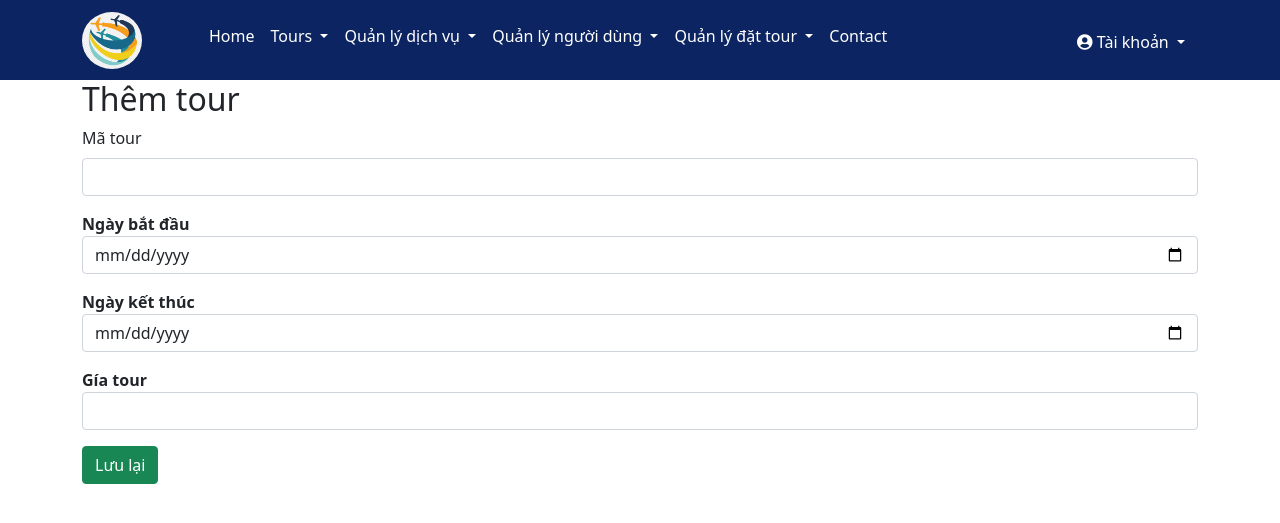
After one commit to diennguyen2611/TourDL, a PHP site: page /add_tourdetail.php in a window 1280 px wide. The commit adds this page. Shown: the top 523 px of the page. Run offline with PHP 8.4, Linux system fonts and the light colour scheme; data that the repository does not hold is empty; some libraries are stand-ins or nearby versions.

Commit message:
add tourdetail

```diff
--- /dev/null
+++ b/admin/add_tourdetail.php
@@ -0,0 +1,31 @@
+<?php include('header.php') ?>
+
+<main>
+    <div class="container">
+        <h2>Thêm tour</h2>
+        <form action="process_add_tourdetail.php" method="POST">
+        <div class="mb-3">
+                <label for="tourid" class="form-label">Mã tour</label>
+                <input type="text" class="form-control" name="tourid">
+            </div>
+            <div class="mb-3">
+                    <label for="tourstday"><b>Ngày bắt đầu </b></label>
+                    <input type="date" class="form-control" id="tourstday"  name="tourstday">
+                </div>
+                <div class="mb-3">
+                    <label for="toureday"><b>Ngày kết thúc </b></label>
+                    <input type="date" class="form-control" id="toureday"  name="toureday">
+                </div>
+                <div class="mb-3">
+                    <label for="tourprice"><b>Gía tour</b></label>
+                    <input type="text" class="form-control" id="tourprice"  name="tourprice">
+                </div>
+
+            <div class="mb-3">
+                <button type="submit" class="btn btn-success" name="luulai">Lưu lại</button>
+            </div>
+        </form>
+    </div>
+</main>
+
+<?php include('footer.php') ?>
--- a/admin/tourdetail.php
+++ b/admin/tourdetail.php
@@ -7,7 +7,7 @@ include('../config/connect.php');
 
     <h2 class="text-uppercase my-title-ad">Quản lý tours</h2>
     <!-- Button to Add Tour -->
-    <a href="#" class="btn-primary " style="border-radius:4px; padding:8px;text-decoration: none;">Add Tours</a>
+    <a href="add_tourdetail.php" class="btn-primary " style="border-radius:4px; padding:8px;text-decoration: none;">Add TourDetail</a>
     <br /><br />
     <table class="table table-striped">
         <thead>
--- a/admin/tourgroup.php
+++ b/admin/tourgroup.php
@@ -7,7 +7,7 @@ include('../config/connect.php');
 
     <h2 class="text-uppercase my-title-ad">Quản lý nhóm tours</h2>
     <!-- Button to Add group Tour -->
-    <a href="add_tourgroup.php" class="btn-primary " style="border-radius:4px; padding:8px;text-decoration: none;">Add Tours</a>
+    <a href="add_tourgroup.php" class="btn-primary " style="border-radius:4px; padding:8px;text-decoration: none;">Add Tourgroup</a>
     <br /><br />
     <table class="table table-striped">
         <thead>
```
Also changed, not shown: admin/process_add_tourdetail.php (added, +22 -0 lines).
